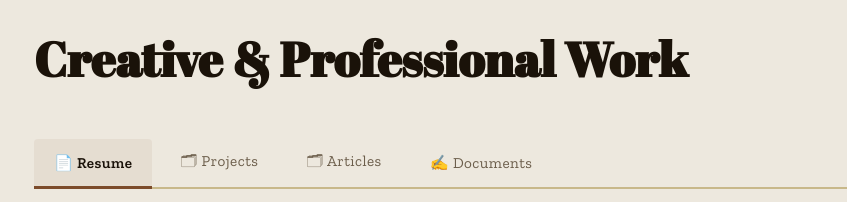
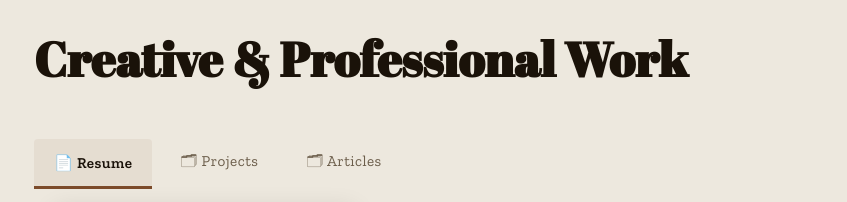
Before and after one commit to Asiloj7/Portfolio, a plain HTML site: page index.html in a window 1280 px wide. Shown: the part 1400-1602 px from the top of the page, without its empty margins (106-953 px from the left). Drawn offline with nearby package versions, Linux system fonts and the light colour scheme.

Commit message:
Update index.html

```diff
--- a/index.html
+++ b/index.html
@@ -569,10 +569,6 @@
                   aria-controls="panel-documents"
                   tabindex="-1">
 
-             ✍️ Documents
-          </button>
-             </div>
-
         <!-- Panel: Resume -->
         <div class="tab-panel active"
              id="panel-resume"
```
